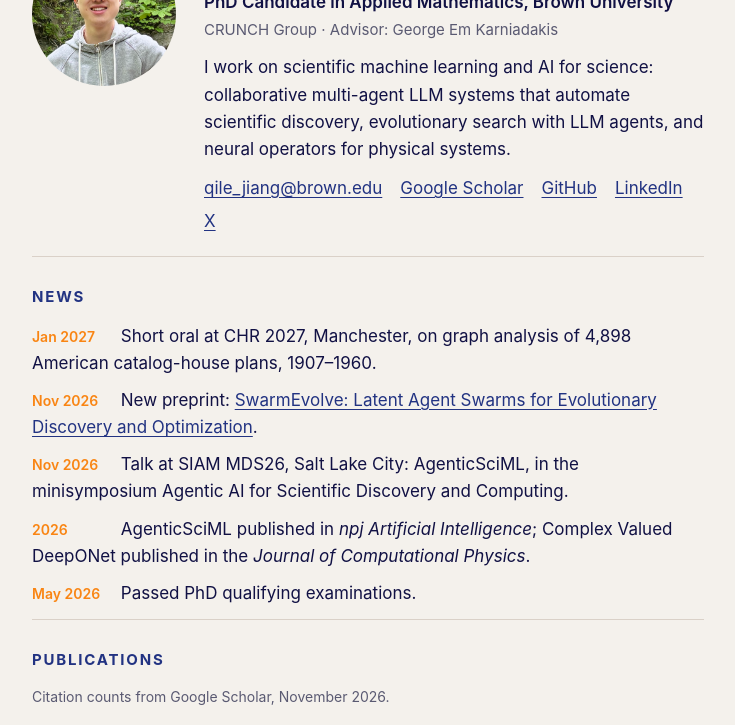
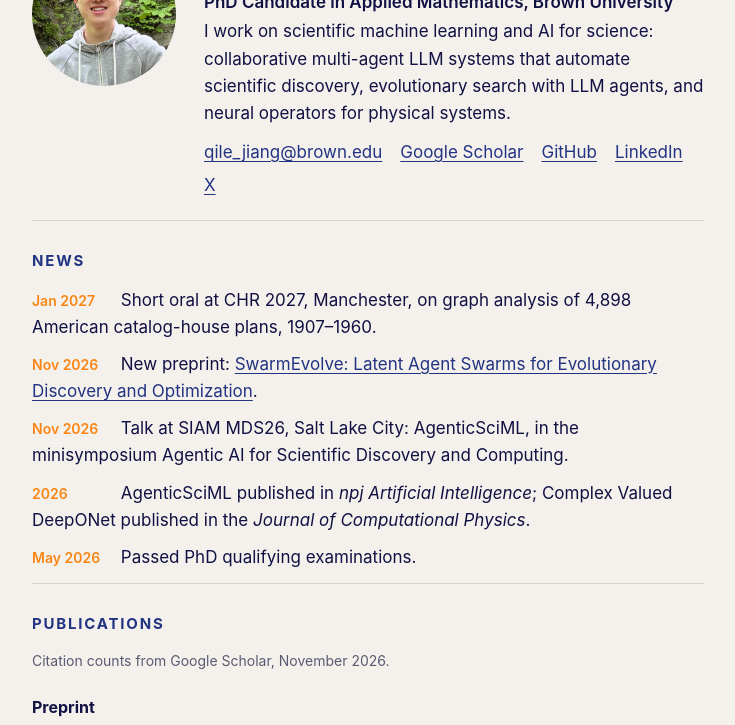
Before and after one commit to Qile-J/Qile, a plain HTML site: page index.html in a window 1280 px wide. Shown: the part 139-864 px from the top of the page, without its empty margins (272-1007 px from the left). Drawn offline with Linux system fonts and the light colour scheme.

Commit message:
Remove CRUNCH Group / advisor line from site intro

```diff
--- a/index.html
+++ b/index.html
@@ -60,7 +60,6 @@
     <div>
       <h1>Qile Jiang</h1>
       <p class="role">PhD Candidate in Applied Mathematics, Brown University</p>
-      <p class="role-sub">CRUNCH Group &middot; Advisor: George Em Karniadakis</p>
       <p>I work on scientific machine learning and AI for science: collaborative multi-agent LLM systems that automate scientific discovery, evolutionary search with LLM agents, and neural operators for physical systems.</p>
       <p class="links">
         <a href="mailto:qile_jiang@brown.edu">qile_jiang@brown.edu</a>
```
